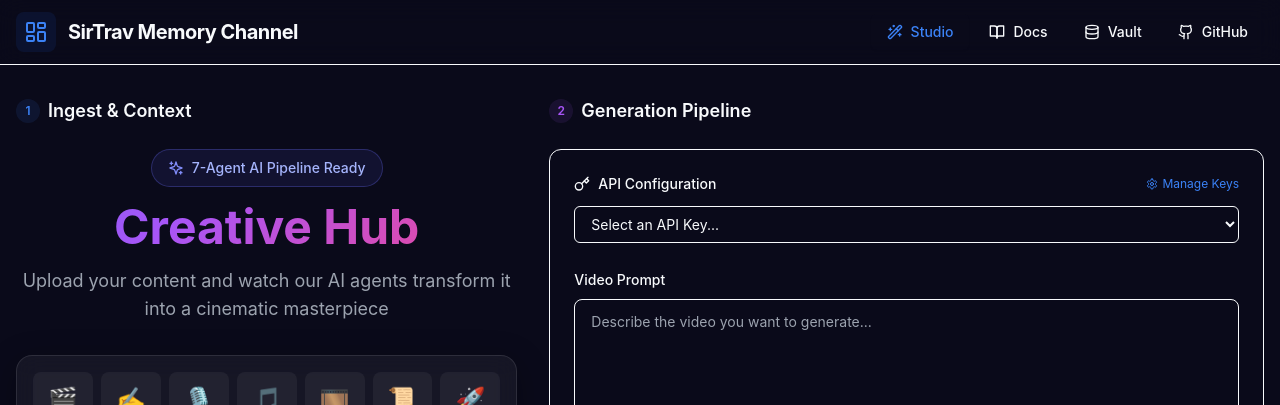
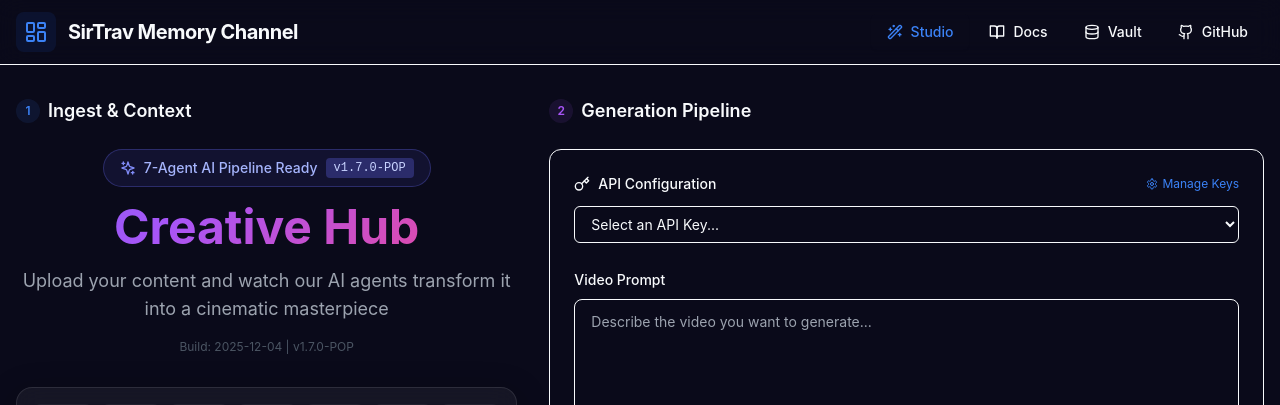
Before and after one commit to WSP001/SirTrav-A2A-Studio, a React (Vite) app: page / in a window 1280 px wide. Shown: the top 405 px of the page. Built offline with nearby package versions, Linux system fonts and the light colour scheme.

Commit message:
v1.7.0: Add version tag for deployment verification

```diff
--- a/src/components/CreativeHub.tsx
+++ b/src/components/CreativeHub.tsx
@@ -3,6 +3,10 @@ import { Upload, FileText, Music, Video, Settings, AlertTriangle, X, Sparkles, Z
 import { Click2KickButton } from './Click2KickButton';
 import { PipelineProgress } from './PipelineProgress';
 import { useDropzone } from 'react-dropzone';
+
+// 🔥 VERSION TAG - Check this to verify deployment!
+const APP_VERSION = 'v1.7.0-POP';
+const BUILD_DATE = '2025-12-04';
 
 // Types
 type PipelineStatus = 'idle' | 'uploading' | 'processing' | 'completed' | 'error';
@@ -147,6 +151,7 @@ export const CreativeHub: React.FC<CreativeHubProps> = ({
         <div className="inline-flex items-center gap-2 px-4 py-2 rounded-full bg-brand-500/10 border border-brand-500/30">
           <Sparkles className="w-4 h-4 text-brand-400" />
           <span className="text-sm font-medium text-brand-300">7-Agent AI Pipeline Ready</span>
+          <span className="text-xs px-2 py-0.5 rounded bg-brand-500/30 text-brand-200 font-mono">{APP_VERSION}</span>
         </div>
         <h1 className="text-4xl md:text-5xl font-bold">
           <span className="gradient-text-animated">Creative Hub</span>
@@ -154,6 +159,8 @@ export const CreativeHub: React.FC<CreativeHubProps> = ({
         <p className="text-lg text-gray-400 max-w-2xl mx-auto">
           Upload your content and watch our AI agents transform it into a cinematic masterpiece
         </p>
+        {/* Version indicator for deployment verification */}
+        <p className="text-xs text-gray-600">Build: {BUILD_DATE} | {APP_VERSION}</p>
       </div>
 
       {/* Agent Status Grid */}
```
